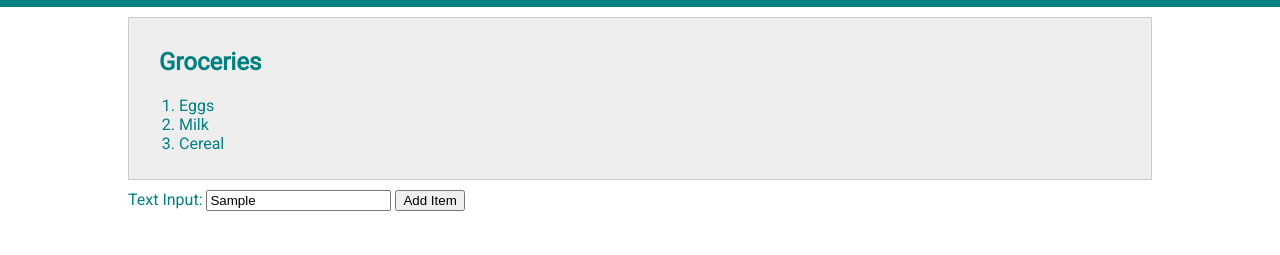
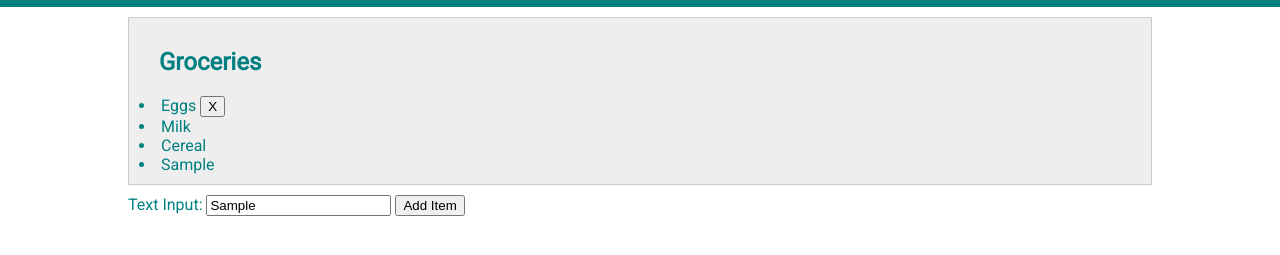
Before and after one commit to XinhangYu/pui-lab-s22, a plain HTML site: page week4_lab/list.html in a window 1280 px wide. Both pictures are taken after typing "Sample" into the empty fields and a click on the button "Add Item". Shown: the part 77-332 px from the top of the page. Drawn offline with Linux system fonts and the light colour scheme.

Commit message:
added functionalities for adding items and deleting items

```diff
--- a/week4_lab/list.html
+++ b/week4_lab/list.html
@@ -5,7 +5,8 @@
     <link rel="stylesheet" type="text/css" href="style.css">
     <!-- fonts -->
     <link href="https://fonts.googleapis.com/css?family=Roboto|Roboto+Slab" rel="stylesheet">
-
+    <!-- javascript -->
+    <script src="main.js" type="text/javascript"></script>
     <title>ToDo App</title>
     <meta charset="UTF-8">
 </head>
@@ -22,8 +23,10 @@
     <div id="todo-lists">
         <div class="list">
             <h2 class="list-title">Groceries</h2>
-            <ol>
-                <li>Eggs</li>
+            <ol, id="grocery-list">
+                <li> Eggs <button class="delete-item"
+                    onclick="deleteListItem(this.parentNode)">X</button></li>
+
                 <li>Milk</li>
                 <li>Cereal</li>
             </ol>
@@ -31,7 +34,8 @@
         </div>
         <label for="text_input">Text Input:</label>
         <input id="text_input" type="text"></input>
-        <button>Add Item</button>
+        <button onclick="addListItem()">Add Item</button>
+
 
     </div>
 
--- a/week4_lab/main.js
+++ b/week4_lab/main.js
@@ -2,3 +2,14 @@ function addNewList() {
     alert('hello world alert!');
     console.log('hello world console');
 }
+function addListItem() {
+    let list = document.getElementById("grocery-list");
+    let itemInput = document.getElementById("text_input");
+    let newItem = document.createElement("li");
+    newItem.appendChild(document.createTextNode(itemInput.value));
+    list.appendChild(newItem);
+}
+function deleteListItem(item) {
+    // remove li element (item) from ol element (item.parentNode)
+     item.parentNode.removeChild(item);
+}
```
